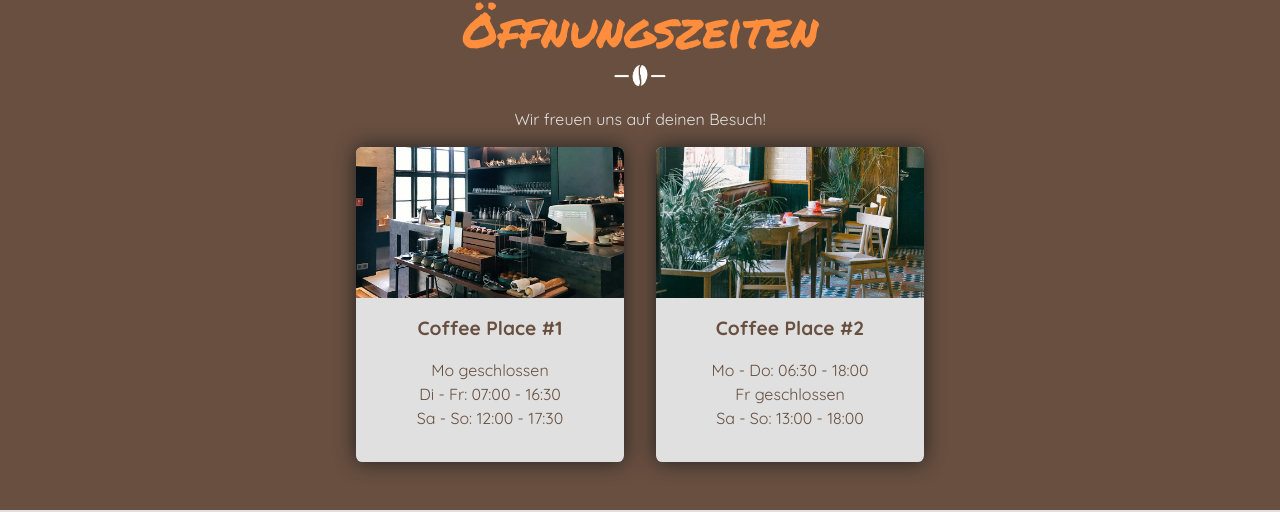
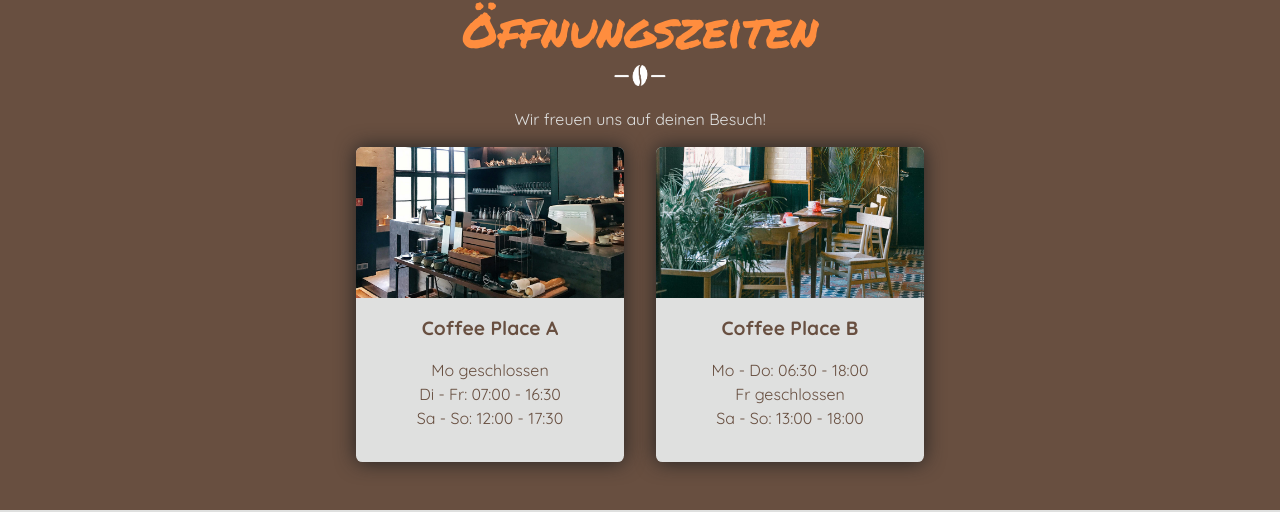
Before and after one commit to fontainm/coffeeplace, a React (Vite) app: page / in a window 1280 px wide. Shown: the part 1565-2077 px from the top of the page. Built offline with nearby package versions, Linux system fonts and the light colour scheme.

Commit message:
stores as json

```diff
--- a/src/components/OpeningHours.jsx
+++ b/src/components/OpeningHours.jsx
@@ -1,5 +1,4 @@
-import store1 from '/stores/store1.jpg';
-import store2 from '/stores/store2.jpg';
+import stores from '../data/stores.json';
 
 const OpeningHours = () => {
   return (
@@ -7,28 +6,23 @@ const OpeningHours = () => {
       <h2>Öffnungszeiten</h2>
       <p>Wir freuen uns auf deinen Besuch!</p>
       <div className="openinghours__details">
-        <div className="openinghours__wrapper">
-          <div className="openinghours__store">
-            <img src={store1} alt="Store 1" className="openinghours__image" />
-            <p className="openinghours__place">Coffee Place #1</p>
-            <ul>
-              <li>Mo geschlossen</li>
-              <li>Di - Fr: 07:00 - 16:30</li>
-              <li>Sa - So: 12:00 - 17:30</li>
-            </ul>
+        {stores.map((store) => (
+          <div key={store.id} className="openinghours__wrapper">
+            <div className="openinghours__store">
+              <img
+                src={`/stores/${store.image}`}
+                alt="Store 1"
+                className="openinghours__image"
+              />
+              <p className="openinghours__place">{store.name}</p>
+              <ul>
+                {store.openinghours.map((openinghour, index) => (
+                  <li key={index}>{openinghour}</li>
+                ))}
+              </ul>
+            </div>
           </div>
-        </div>
-        <div className="openinghours__wrapper">
-          <div className="openinghours__store">
-            <img src={store2} alt="Store 2" className="openinghours__image" />
-            <p className="openinghours__place">Coffee Place #2</p>
-            <ul>
-              <li>Mo - Do: 06:30 - 18:00</li>
-              <li>Fr geschlossen</li>
-              <li>Sa - So: 13:00 - 18:00</li>
-            </ul>
-          </div>
-        </div>
+        ))}
       </div>
     </div>
   );
--- /dev/null
+++ b/src/data/stores.json
@@ -0,0 +1,24 @@
+[
+  {
+    "id": 0,
+    "name": "Coffee Place A",
+    "address": "Straße 1",
+    "image": "store1.jpg",
+    "openinghours": [
+      "Mo geschlossen",
+      "Di - Fr: 07:00 - 16:30",
+      "Sa - So: 12:00 - 17:30"
+    ]
+  },
+  {
+    "id": 1,
+    "name": "Coffee Place B",
+    "address": "Gasse 10",
+    "image": "store2.jpg",
+    "openinghours": [
+      "Mo - Do: 06:30 - 18:00",
+      "Fr geschlossen",
+      "Sa - So: 13:00 - 18:00"
+    ]
+  }
+]
```
